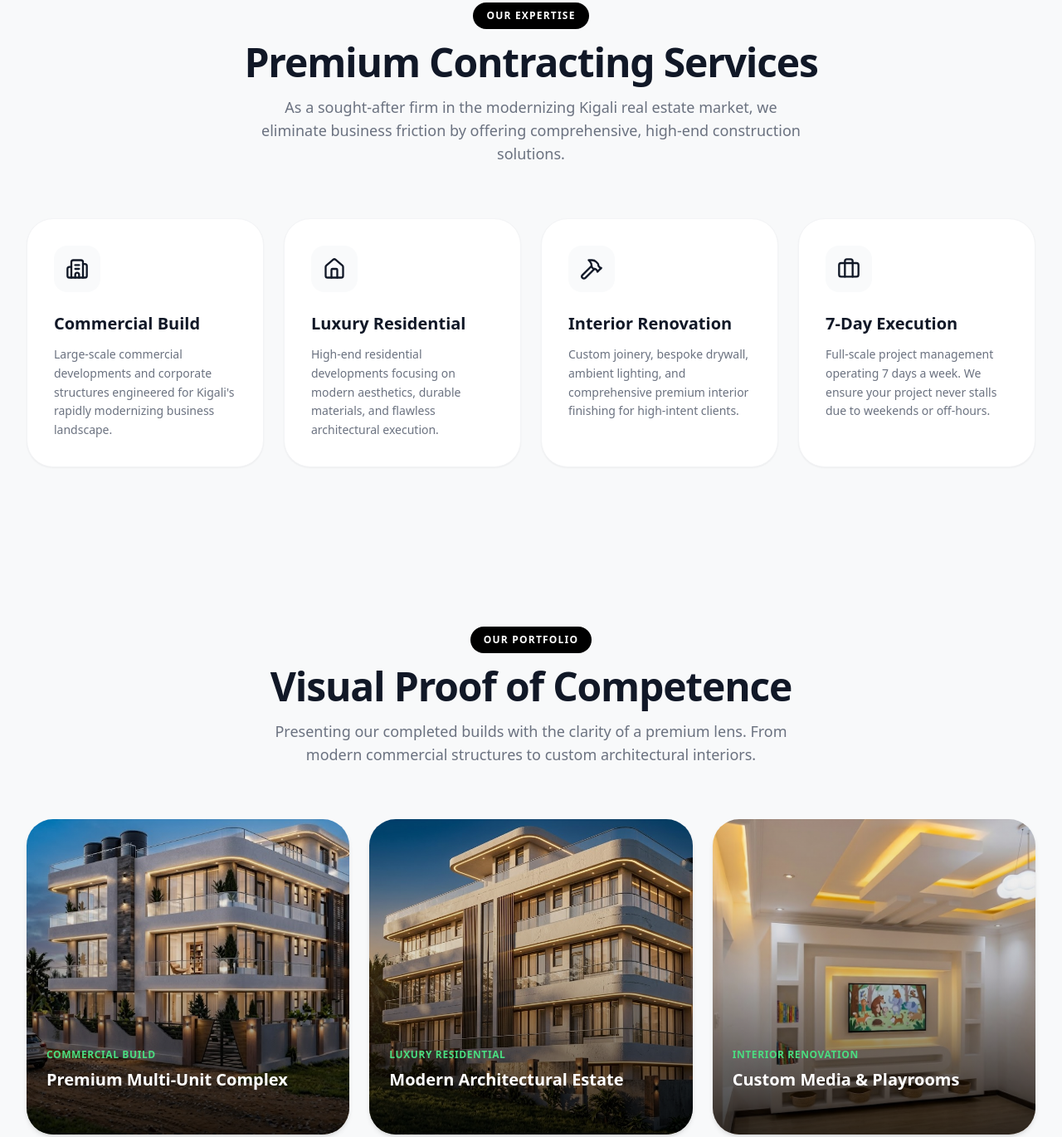
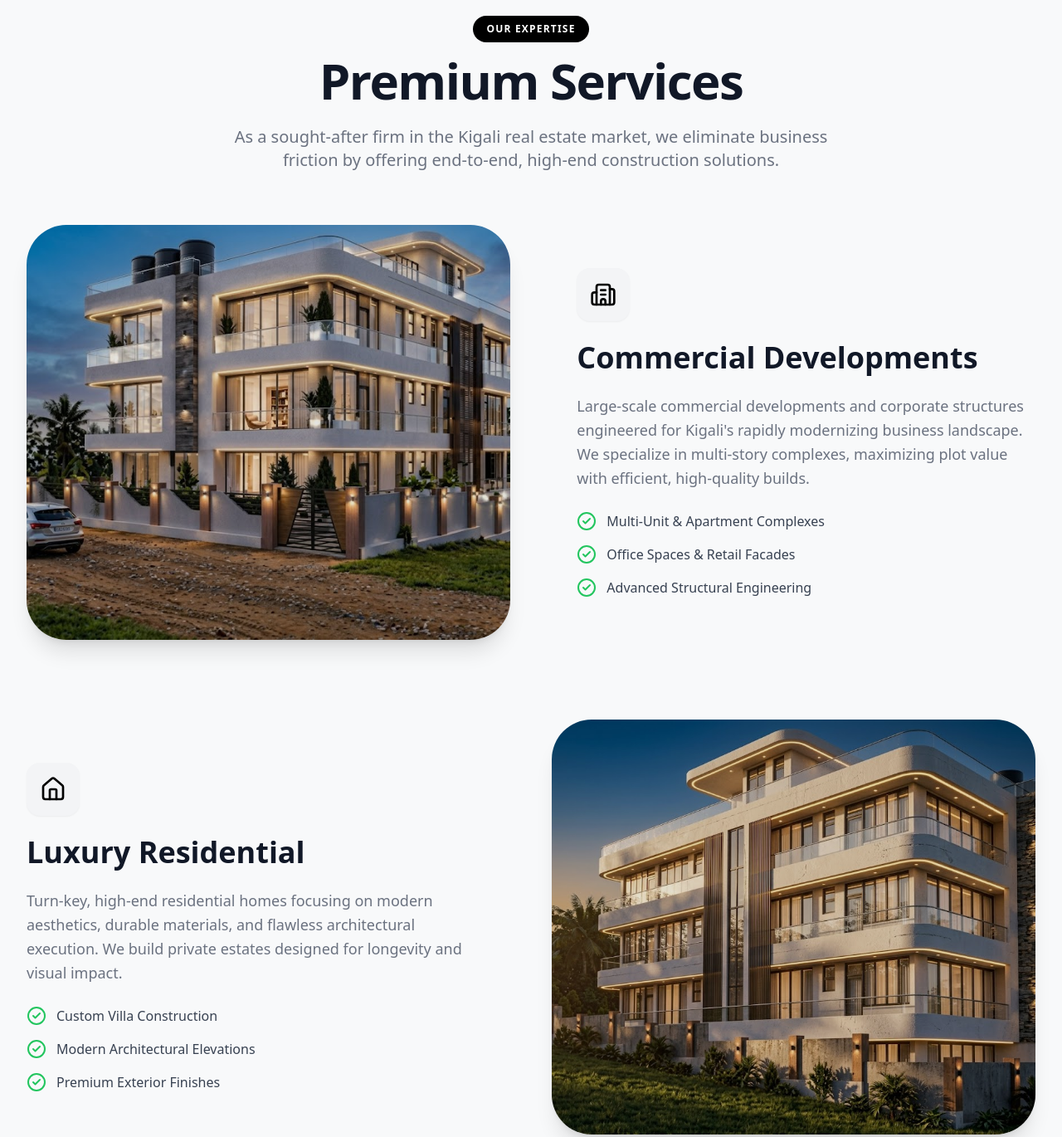
Before and after one commit to MIA00099/RUDAF, a plain HTML site: page index.html in a window 1280 px wide. Shown: the part 1314-2684 px from the top of the page at 83% size. Drawn offline with nearby package versions, Linux system fonts and the light colour scheme.

```diff
--- a/index.html
+++ b/index.html
@@ -38,10 +38,10 @@
 
   <!-- Navigation -->
   <nav class="max-w-7xl mx-auto px-4 sm:px-6 lg:px-8 py-6 flex justify-between items-center bg-transparent relative z-50">
-    <div class="flex items-center gap-2">
-      <div class="w-4 h-4 bg-black rounded-full animate-pulse"></div>
-      <span class="text-2xl font-bold tracking-tight">RUDAF<span class="text-gray-400">.</span></span>
-    </div>
+    <a href="#" class="flex items-center gap-3 transition-transform hover:scale-105 duration-300">
+      <img src="image_946dd0.png" alt="RUDAF Construction Logo" class="h-8 md:h-10 w-auto object-contain" />
+      <span class="text-2xl font-bold tracking-tight text-black">RUDAF<span class="text-gray-400">.</span></span>
+    </a>
 
     <!-- Desktop Nav -->
     <div class="hidden md:flex space-x-8 text-sm font-medium text-gray-600">
@@ -192,47 +192,105 @@
       </div>
     </div>
 
-    <!-- SERVICES SECTION (NEW) -->
-    <div id="services" class="animate-on-scroll text-center mb-16 pt-16">
+    <!-- SERVICES SECTION (EXPANDED "PAGE") -->
+    <div id="services" class="animate-on-scroll pt-20 mb-24">
+      <div class="text-center mb-16">
         <div class="inline-flex items-center gap-2 px-4 py-2 rounded-full bg-black text-white text-xs font-bold uppercase tracking-widest mb-4">
           Our Expertise
         </div>
-      <h2 class="text-3xl md:text-5xl font-bold tracking-tight mb-4">Premium Contracting Services</h2>
-      <p class="text-gray-500 max-w-2xl mx-auto text-lg">As a sought-after firm in the modernizing Kigali real estate market, we eliminate business friction by offering comprehensive, high-end construction solutions.</p>
+        <h2 class="text-4xl md:text-5xl lg:text-6xl font-bold tracking-tight mb-6">Premium Services</h2>
+        <p class="text-gray-500 max-w-3xl mx-auto text-lg md:text-xl">
+          As a sought-after firm in the Kigali real estate market, we eliminate business friction by offering end-to-end, high-end construction solutions.
+        </p>
       </div>
 
-    <div class="grid grid-cols-1 md:grid-cols-2 lg:grid-cols-4 gap-6 mb-32">
-      <!-- Service 1 -->
-      <div class="animate-on-scroll bg-white rounded-[2rem] p-8 border border-gray-100 shadow-sm hover:shadow-xl transition-all duration-300 group" style="transition-delay: 0ms;">
-        <div class="w-14 h-14 bg-gray-50 rounded-2xl flex items-center justify-center mb-6 group-hover:bg-black group-hover:text-white transition-colors duration-300">
-          <i data-lucide="building-2" class="w-7 h-7"></i>
+      <div class="space-y-24">
+        <!-- Service 1: Commercial -->
+        <div class="flex flex-col lg:flex-row items-center gap-12 group">
+          <div class="w-full lg:w-1/2 h-[400px] md:h-[500px] rounded-[3rem] overflow-hidden shadow-xl relative">
+            <img src="1.jpg" alt="Commercial Build" class="w-full h-full object-cover group-hover:scale-105 transition-transform duration-700">
+            <div class="absolute inset-0 bg-black/10 group-hover:bg-transparent transition-colors duration-500"></div>
           </div>
-        <h4 class="text-xl font-bold mb-3">Commercial Build</h4>
-        <p class="text-gray-500 text-sm leading-relaxed">Large-scale commercial developments and corporate structures engineered for Kigali's rapidly modernizing business landscape.</p>
+          <div class="w-full lg:w-1/2 space-y-6 lg:pl-8">
+            <div class="w-16 h-16 bg-gray-100 rounded-2xl flex items-center justify-center text-black mb-6 shadow-sm">
+              <i data-lucide="building-2" class="w-8 h-8"></i>
             </div>
-      <!-- Service 2 -->
-      <div class="animate-on-scroll bg-white rounded-[2rem] p-8 border border-gray-100 shadow-sm hover:shadow-xl transition-all duration-300 group" style="transition-delay: 100ms;">
-        <div class="w-14 h-14 bg-gray-50 rounded-2xl flex items-center justify-center mb-6 group-hover:bg-black group-hover:text-white transition-colors duration-300">
-          <i data-lucide="home" class="w-7 h-7"></i>
+            <h3 class="text-3xl md:text-4xl font-bold">Commercial Developments</h3>
+            <p class="text-gray-500 text-lg leading-relaxed">
+              Large-scale commercial developments and corporate structures engineered for Kigali's rapidly modernizing business landscape. We specialize in multi-story complexes, maximizing plot value with efficient, high-quality builds.
+            </p>
+            <ul class="space-y-4 mt-6">
+              <li class="flex items-center gap-3 text-gray-700 font-medium"><i data-lucide="check-circle-2" class="w-6 h-6 text-green-500"></i> Multi-Unit & Apartment Complexes</li>
+              <li class="flex items-center gap-3 text-gray-700 font-medium"><i data-lucide="check-circle-2" class="w-6 h-6 text-green-500"></i> Office Spaces & Retail Facades</li>
+              <li class="flex items-center gap-3 text-gray-700 font-medium"><i data-lucide="check-circle-2" class="w-6 h-6 text-green-500"></i> Advanced Structural Engineering</li>
+            </ul>
           </div>
-        <h4 class="text-xl font-bold mb-3">Luxury Residential</h4>
-        <p class="text-gray-500 text-sm leading-relaxed">High-end residential developments focusing on modern aesthetics, durable materials, and flawless architectural execution.</p>
         </div>
-      <!-- Service 3 -->
-      <div class="animate-on-scroll bg-white rounded-[2rem] p-8 border border-gray-100 shadow-sm hover:shadow-xl transition-all duration-300 group" style="transition-delay: 200ms;">
-        <div class="w-14 h-14 bg-gray-50 rounded-2xl flex items-center justify-center mb-6 group-hover:bg-black group-hover:text-white transition-colors duration-300">
-          <i data-lucide="hammer" class="w-7 h-7"></i>
+
+        <!-- Service 2: Residential -->
+        <div class="flex flex-col lg:flex-row-reverse items-center gap-12 group">
+          <div class="w-full lg:w-1/2 h-[400px] md:h-[500px] rounded-[3rem] overflow-hidden shadow-xl relative">
+            <img src="2.jpg" alt="Luxury Residential" class="w-full h-full object-cover group-hover:scale-105 transition-transform duration-700">
+            <div class="absolute inset-0 bg-black/10 group-hover:bg-transparent transition-colors duration-500"></div>
           </div>
-        <h4 class="text-xl font-bold mb-3">Interior Renovation</h4>
-        <p class="text-gray-500 text-sm leading-relaxed">Custom joinery, bespoke drywall, ambient lighting, and comprehensive premium interior finishing for high-intent clients.</p>
+          <div class="w-full lg:w-1/2 space-y-6 lg:pr-8">
+            <div class="w-16 h-16 bg-gray-100 rounded-2xl flex items-center justify-center text-black mb-6 shadow-sm">
+              <i data-lucide="home" class="w-8 h-8"></i>
             </div>
-      <!-- Service 4 -->
-      <div class="animate-on-scroll bg-white rounded-[2rem] p-8 border border-gray-100 shadow-sm hover:shadow-xl transition-all duration-300 group" style="transition-delay: 300ms;">
-        <div class="w-14 h-14 bg-gray-50 rounded-2xl flex items-center justify-center mb-6 group-hover:bg-black group-hover:text-white transition-colors duration-300">
-          <i data-lucide="briefcase" class="w-7 h-7"></i>
+            <h3 class="text-3xl md:text-4xl font-bold">Luxury Residential</h3>
+            <p class="text-gray-500 text-lg leading-relaxed">
+              Turn-key, high-end residential homes focusing on modern aesthetics, durable materials, and flawless architectural execution. We build private estates designed for longevity and visual impact.
+            </p>
+            <ul class="space-y-4 mt-6">
+              <li class="flex items-center gap-3 text-gray-700 font-medium"><i data-lucide="check-circle-2" class="w-6 h-6 text-green-500"></i> Custom Villa Construction</li>
+              <li class="flex items-center gap-3 text-gray-700 font-medium"><i data-lucide="check-circle-2" class="w-6 h-6 text-green-500"></i> Modern Architectural Elevations</li>
+              <li class="flex items-center gap-3 text-gray-700 font-medium"><i data-lucide="check-circle-2" class="w-6 h-6 text-green-500"></i> Premium Exterior Finishes</li>
+            </ul>
           </div>
-        <h4 class="text-xl font-bold mb-3">7-Day Execution</h4>
-        <p class="text-gray-500 text-sm leading-relaxed">Full-scale project management operating 7 days a week. We ensure your project never stalls due to weekends or off-hours.</p>
+        </div>
+
+        <!-- Service 3: Interior Architecture -->
+        <div class="flex flex-col lg:flex-row items-center gap-12 group">
+          <div class="w-full lg:w-1/2 h-[400px] md:h-[500px] rounded-[3rem] overflow-hidden shadow-xl relative">
+            <img src="24c9dfea-4ce6-430c-9d7c-f17e287bb24b.jfif" alt="Interior Architecture" class="w-full h-full object-cover group-hover:scale-105 transition-transform duration-700">
+            <div class="absolute inset-0 bg-black/10 group-hover:bg-transparent transition-colors duration-500"></div>
+          </div>
+          <div class="w-full lg:w-1/2 space-y-6 lg:pl-8">
+            <div class="w-16 h-16 bg-gray-100 rounded-2xl flex items-center justify-center text-black mb-6 shadow-sm">
+              <i data-lucide="hammer" class="w-8 h-8"></i>
+            </div>
+            <h3 class="text-3xl md:text-4xl font-bold">Interior Architecture & Details</h3>
+            <p class="text-gray-500 text-lg leading-relaxed">
+              We don't just build the shell; we perfect the inside. Custom joinery, bespoke drywall, intricate ceiling designs, and ambient lighting tailored for high-intent clients demanding premium finishing.
+            </p>
+            <ul class="space-y-4 mt-6">
+              <li class="flex items-center gap-3 text-gray-700 font-medium"><i data-lucide="check-circle-2" class="w-6 h-6 text-green-500"></i> Complex Ceiling Drops & Lighting</li>
+              <li class="flex items-center gap-3 text-gray-700 font-medium"><i data-lucide="check-circle-2" class="w-6 h-6 text-green-500"></i> Custom Media Rooms & Playrooms</li>
+              <li class="flex items-center gap-3 text-gray-700 font-medium"><i data-lucide="check-circle-2" class="w-6 h-6 text-green-500"></i> High-End Material Sourcing</li>
+            </ul>
+          </div>
+        </div>
+
+        <!-- Service 4: 7-Day Operations -->
+        <div class="flex flex-col lg:flex-row-reverse items-center gap-12 group">
+          <div class="w-full lg:w-1/2 bg-black text-white h-[400px] md:h-[500px] rounded-[3rem] shadow-2xl p-10 md:p-16 flex flex-col justify-center relative overflow-hidden">
+            <div class="absolute -right-10 -bottom-10 text-9xl text-white/5 font-bold pointer-events-none select-none">24/7</div>
+
+            <div class="relative z-10">
+              <div class="w-16 h-16 bg-white/10 rounded-2xl flex items-center justify-center text-green-400 mb-8 backdrop-blur-sm border border-white/20">
+                <i data-lucide="clock-4" class="w-8 h-8"></i>
+              </div>
+              <h3 class="text-3xl md:text-4xl font-bold mb-6">7-Day Fast-Track Execution</h3>
+              <p class="text-gray-400 text-lg leading-relaxed mb-10">
+                Unlike standard contractors, we operate intensely. Our full-scale project management runs 7 days a week, ensuring your development never stalls due to weekends or off-hours.
+              </p>
+              <a href="#contact" class="inline-flex items-center gap-3 text-white font-bold hover:text-green-400 transition-colors bg-white/10 px-6 py-3 rounded-full border border-white/20 w-max hover:bg-white/20">
+                Check Availability <i data-lucide="arrow-right" class="w-5 h-5"></i>
+              </a>
+            </div>
+          </div>
+        </div>
+
       </div>
     </div>
 
@@ -418,9 +476,10 @@
 
   <!-- Footer Bottom -->
   <footer class="max-w-7xl mx-auto px-4 sm:px-6 lg:px-8 pb-8 text-center text-sm text-gray-500 border-t border-gray-200 pt-8 mt-12 flex flex-col md:flex-row justify-between items-center gap-4">
-    <div class="flex items-center gap-2">
-      <span class="font-bold text-black">RUDAF.</span>
-      <span id="copyright-text"></span>
+    <div class="flex items-center gap-3">
+      <img src="image_946dd0.png" alt="RUDAF Logo" class="h-6 w-auto object-contain opacity-80" />
+      <span class="font-bold text-black text-lg">RUDAF.</span>
+      <span id="copyright-text" class="ml-2"></span>
     </div>
     <div class="flex gap-6">
       <a href="#" class="hover:text-black transition-colors">Privacy Policy</a>
```
Lines whose indentation alone changed are shown as unchanged.
